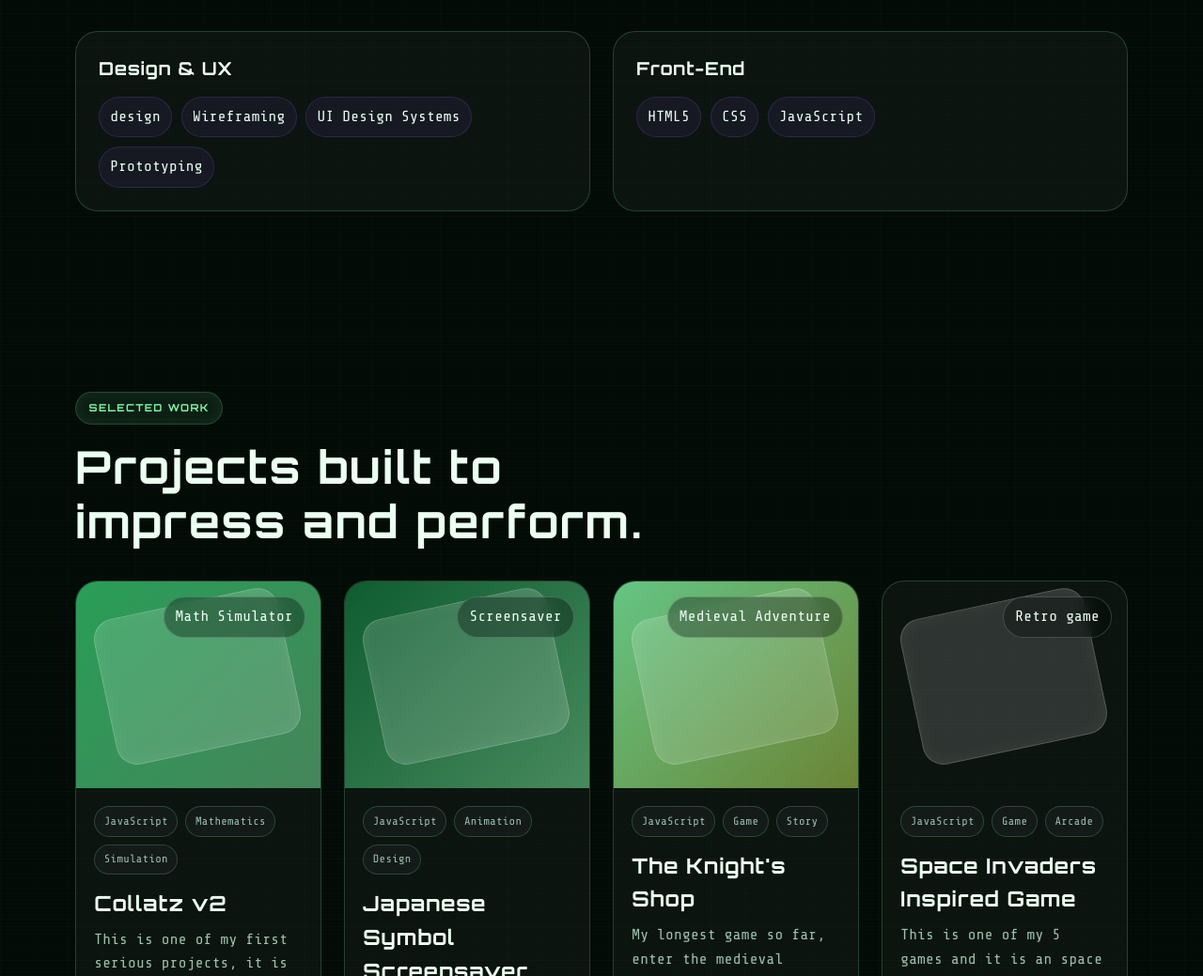
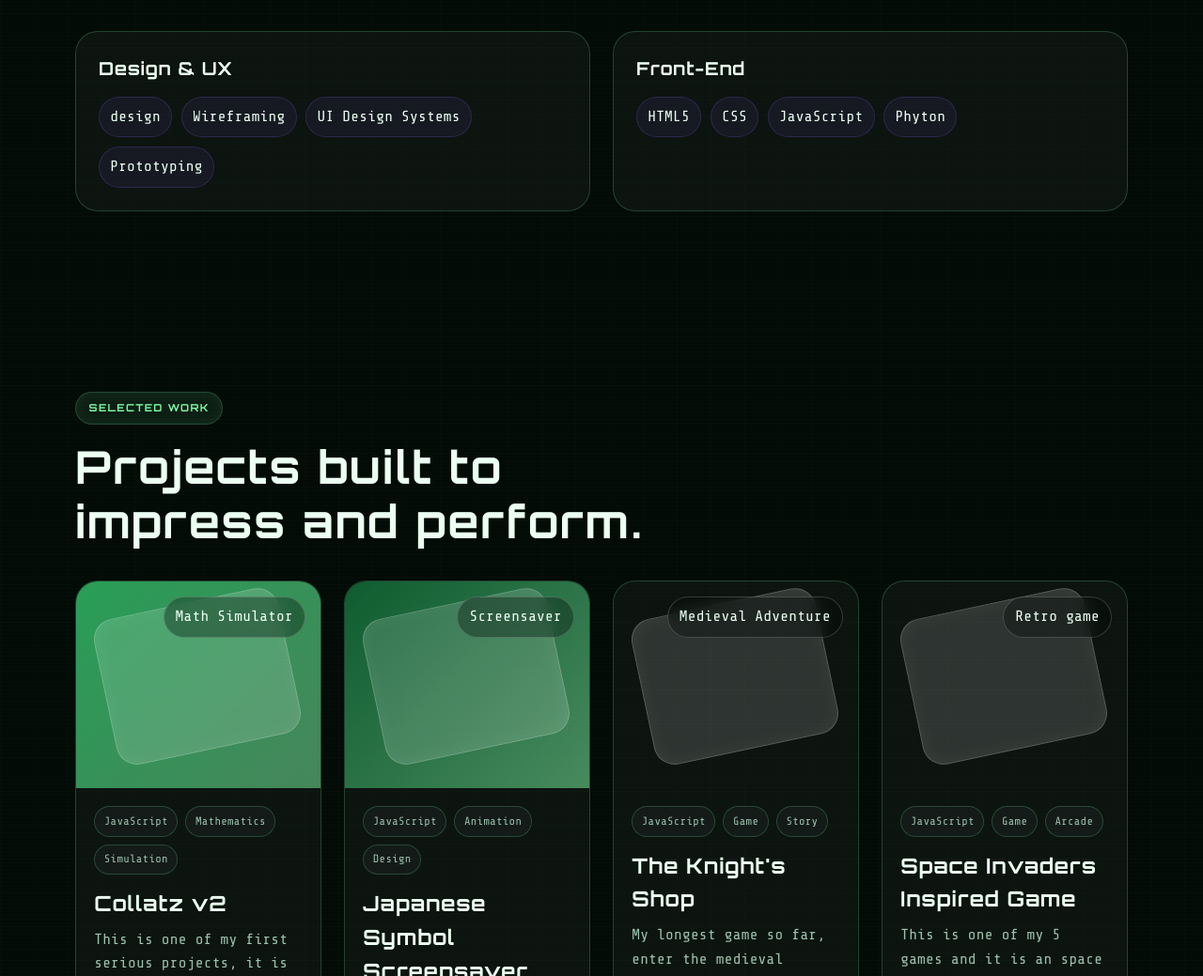
Before and after one commit to pedropontesmartins1310-max/Portfolio, a plain HTML site: page index.html in a window 1280 px wide. Shown: the part 2002-3041 px from the top of the page at 94% size. Drawn offline with nearby package versions, Linux system fonts and the light colour scheme.

Commit message:
another patch

```diff
--- a/index.html
+++ b/index.html
@@ -204,6 +204,7 @@
                 <li>HTML5</li>
                 <li>CSS </li>
                 <li>JavaScript </li>
+                <li>Phyton</li>
               </ul>
             </div>
 
@@ -255,7 +256,7 @@
             </article>
 
             <article class="project-card reveal" data-category="game">
-              <div class="project-image gradient-3">
+              <div class="project-image gradient-4">
                 <span class="project-badge">Medieval Adventure</span>
               </div>
               <div class="project-content">
```
